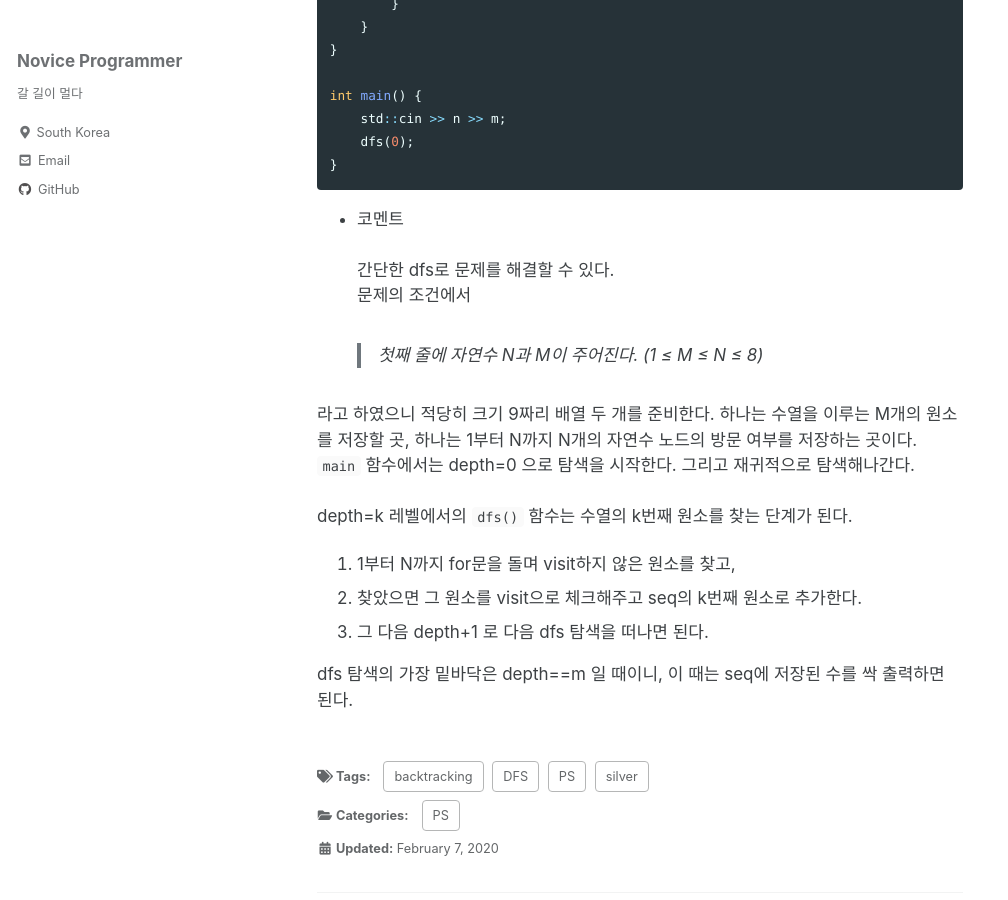
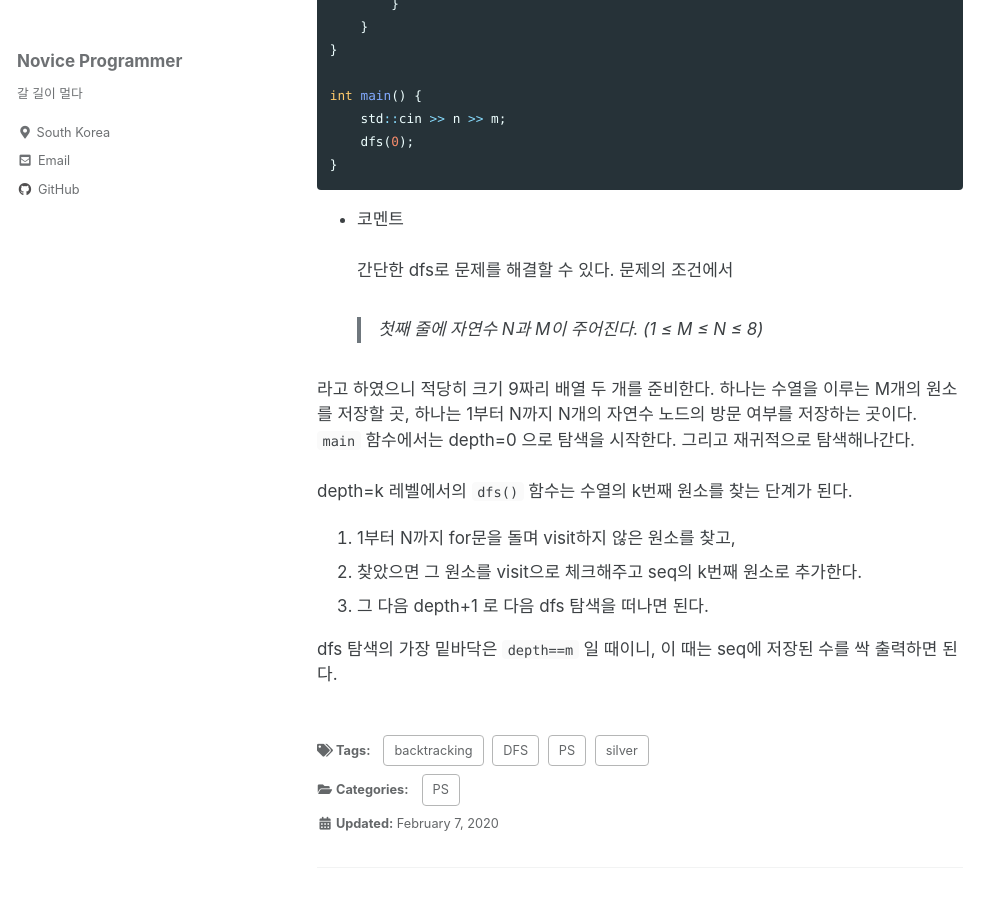
Before and after one commit to JuTaK97/JuTaK97.github.io, a Jekyll site: the page built from _posts/2022-02-07-baekjoon-15649.md, in a window 1280 px wide and 900 px high, scrolled down 766 px. Shown: the whole window, without its empty margins (0-1008 px from the left). Built offline with Jekyll 4.4.1, drawn with Linux system fonts in a browser that asks for light colours; cached includes are drawn as plain includes.

````diff
--- a/_posts/2022-02-07-baekjoon-15649.md
+++ b/_posts/2022-02-07-baekjoon-15649.md
@@ -44,9 +44,9 @@ int main() {
 }
 ```
 - 코멘트<br /><br />
-간단한 dfs로 문제를 해결할 수 있다. <br />
+간단한 dfs로 문제를 해결할 수 있다.
 문제의 조건에서
->첫째 줄에 자연수 N과 M이 주어진다. (1 ≤ M ≤ N ≤ 8) <br />
+>첫째 줄에 자연수 N과 M이 주어진다. (1 ≤ M ≤ N ≤ 8)
 
 라고 하였으니 적당히 크기 9짜리 배열 두 개를 준비한다. 하나는 수열을 이루는 M개의 원소를 저장할 곳, 하나는 1부터 N까지 N개의 자연수 노드의 방문 여부를 저장하는 곳이다.
 ```main``` 함수에서는 depth=0 으로 탐색을 시작한다. 그리고 재귀적으로 탐색해나간다.<br /><br />
@@ -55,4 +55,4 @@ depth=k 레벨에서의 ```dfs()``` 함수는 수열의 k번째 원소를 찾는
 2. 찾았으면 그 원소를 visit으로 체크해주고 seq의 k번째 원소로 추가한다.
 3. 그 다음 depth+1 로 다음 dfs 탐색을 떠나면 된다.
 
-dfs 탐색의 가장 밑바닥은 depth==m 일 때이니, 이 때는 seq에 저장된 수를 싹 출력하면 된다.
+dfs 탐색의 가장 밑바닥은 ```depth==m``` 일 때이니, 이 때는 seq에 저장된 수를 싹 출력하면 된다.
````
